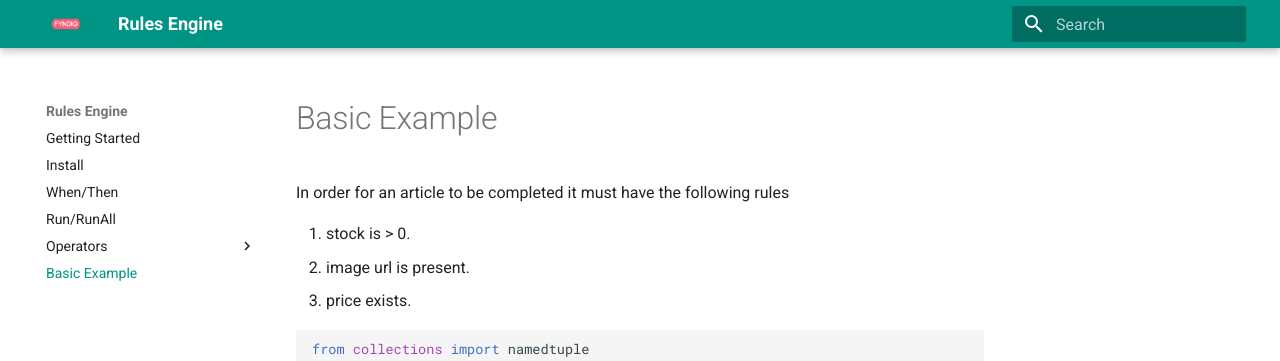
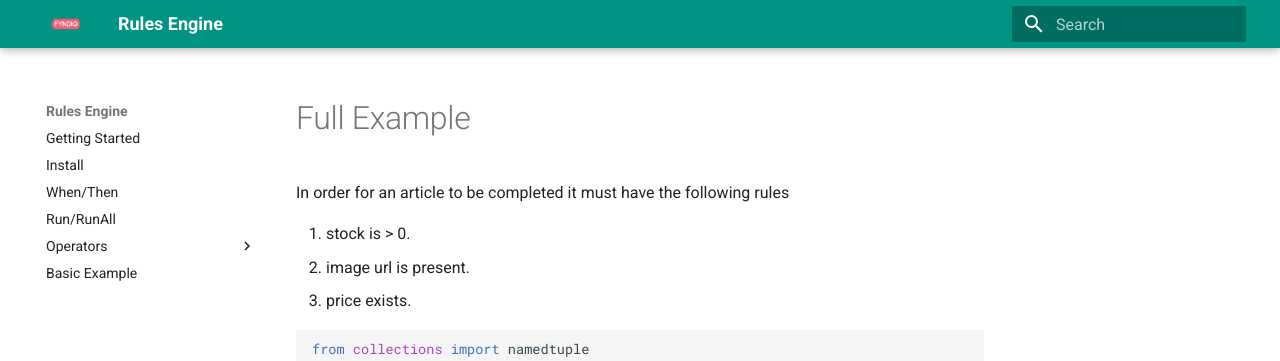
Before and after one commit to fyndiq/rules-engine, an MkDocs documentation site: the page built from docs/full_example.md, in a window 1280 px wide and 900 px high. Shown: the top 361 px of the window. Built offline with MkDocs 1.6.1 and Material for MkDocs 9.7.7, drawn with Linux system fonts in a browser that asks for light colours.

Commit message:
basic -> full example

```diff
--- a/docs/basic_example.md
+++ b/docs/full_example.md
@@ -1,4 +1,4 @@
-# Basic Example
+# Full Example
 
 In order for an article to be completed it must have the following rules
 
```
